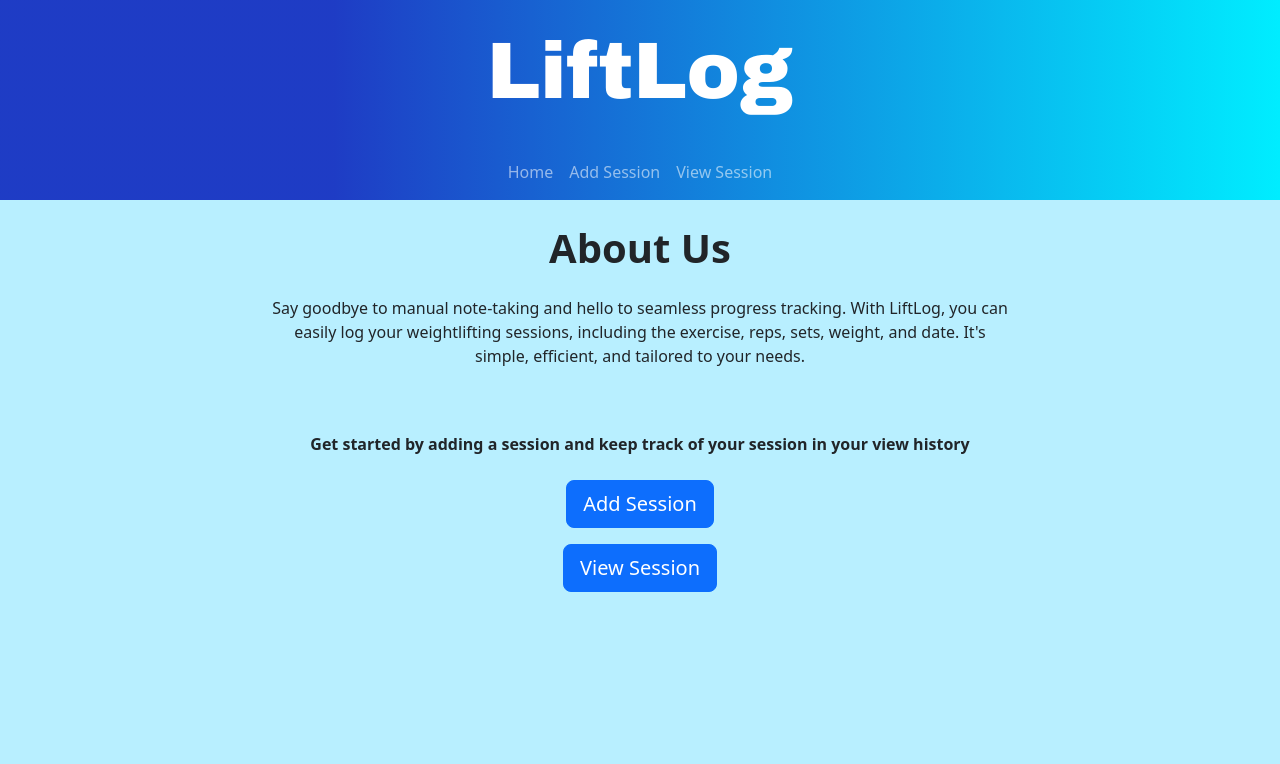
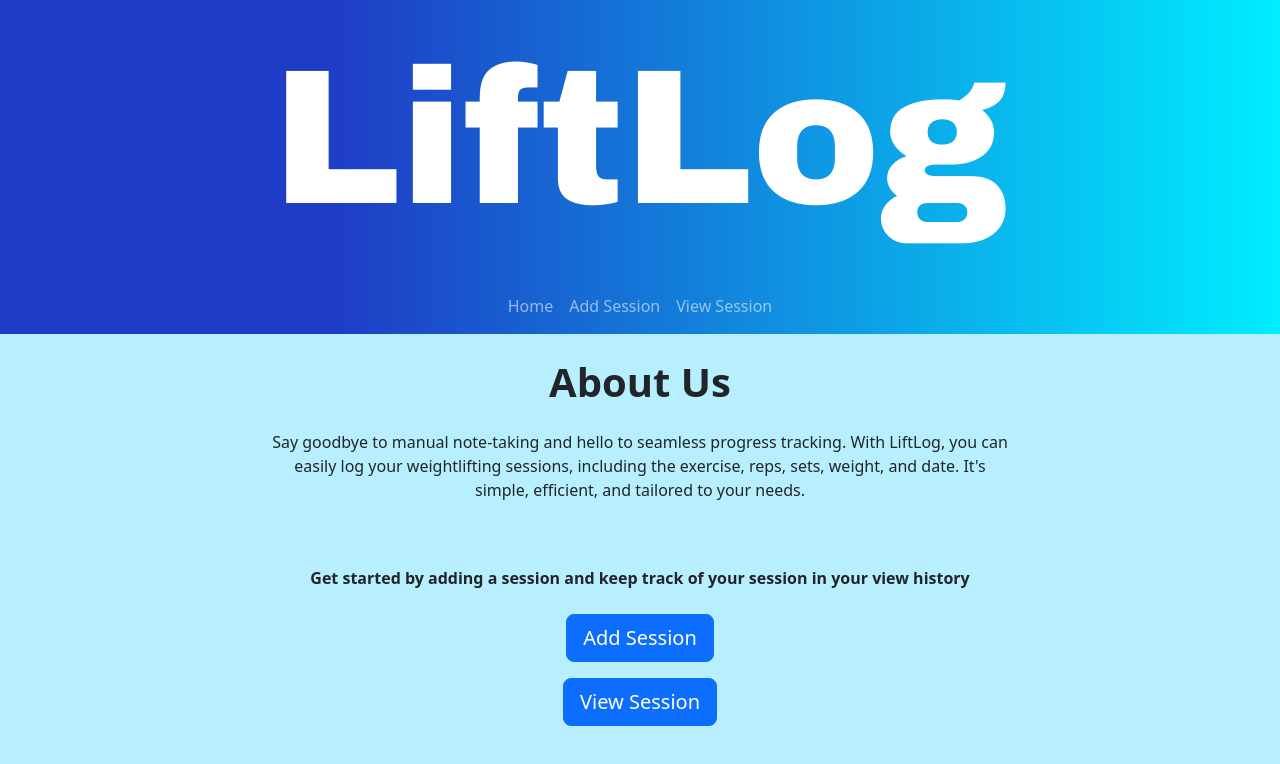
Before and after one commit to Kahayla/Lift-Log-v3, a React (Create React App) app in the folder lift-log/: page / in a window 1280 px wide. Shown: the top 764 px of the page. Built offline with nearby package versions, Linux system fonts and the light colour scheme.

Commit message:
added media queries for title size for each screen

```diff
--- a/lift-log/src/styles/Home.css
+++ b/lift-log/src/styles/Home.css
@@ -3,3 +3,15 @@
   font-family: Arial Black, Helvetica, sans-serif;
   font-weight: 900;
 }
+
+@media only screen and (min-width: 768px) {
+  .title {
+    font-size: 8rem;
+  }
+}
+
+@media only screen and (min-width: 1024px) {
+  .title {
+    font-size: 12rem;
+  }
+}
```
